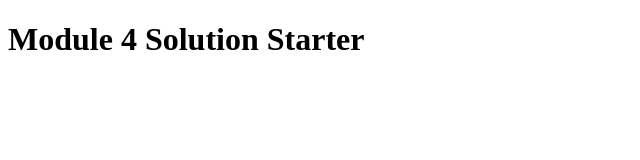
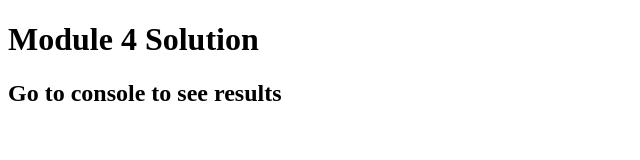
Before and after one commit to Majdsayedtaha/mod4-coursera.io, a plain HTML site: page index.html in a window 1280 px wide. Shown: the whole page, without its empty margins (0-640 px from the left). Drawn offline with Linux system fonts and the light colour scheme.

Commit message:
Update index.html

```diff
--- a/index.html
+++ b/index.html
@@ -2,12 +2,13 @@
 <html>
 <head>
   <meta charset="utf-8">
-  <title>Module 4 Solution Starter</title>
+  <title>Module 4 Solution</title>
   <script src="SpeakHello.js"></script>
   <script src="SpeakGoodBye.js"></script>
   <script src="script.js"></script>
 </head>
 <body>
-  <h1>Module 4 Solution Starter</h1>
+  <h1>Module 4 Solution</h1>
+  <h2>Go to console to see results</h2>
 </body>
 </html>
```
